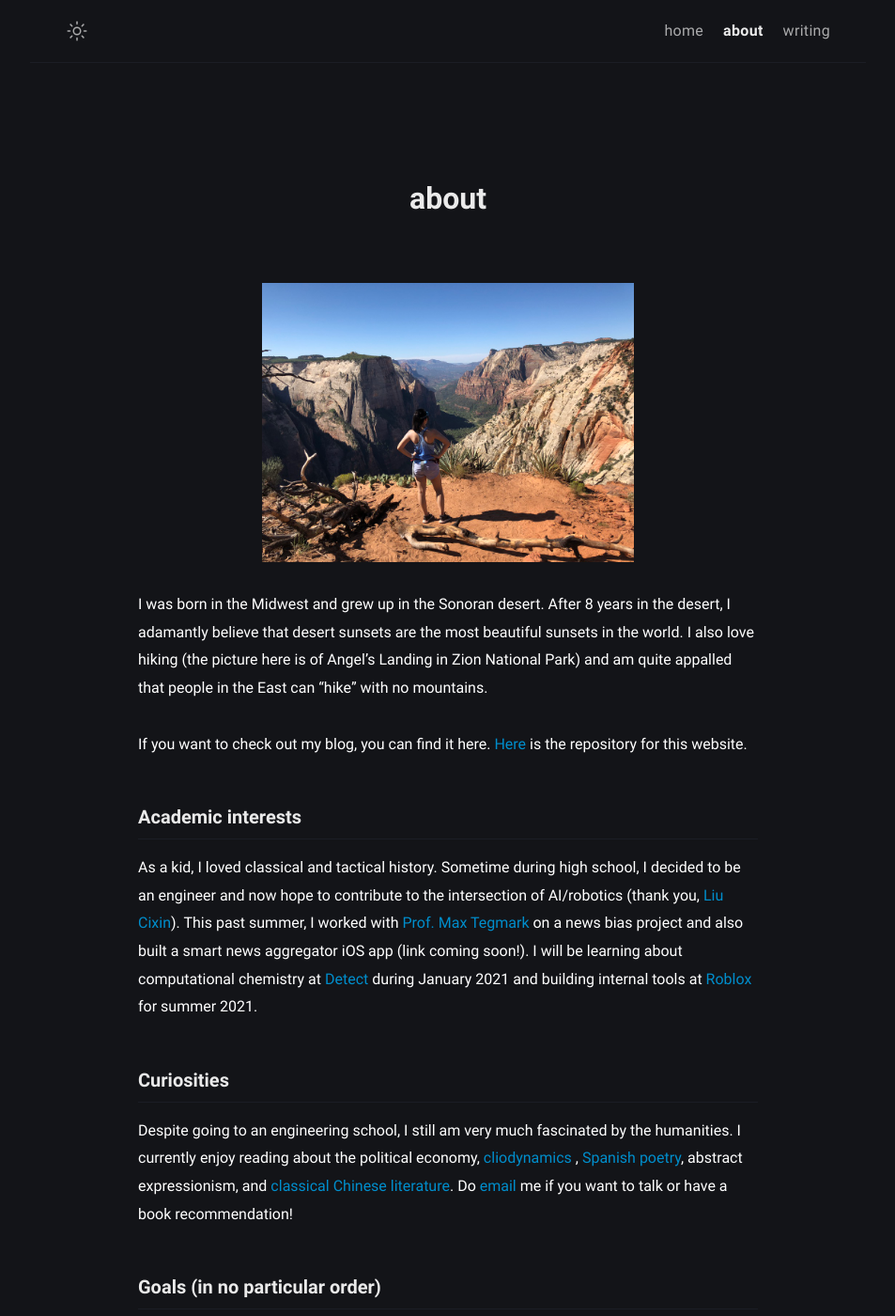
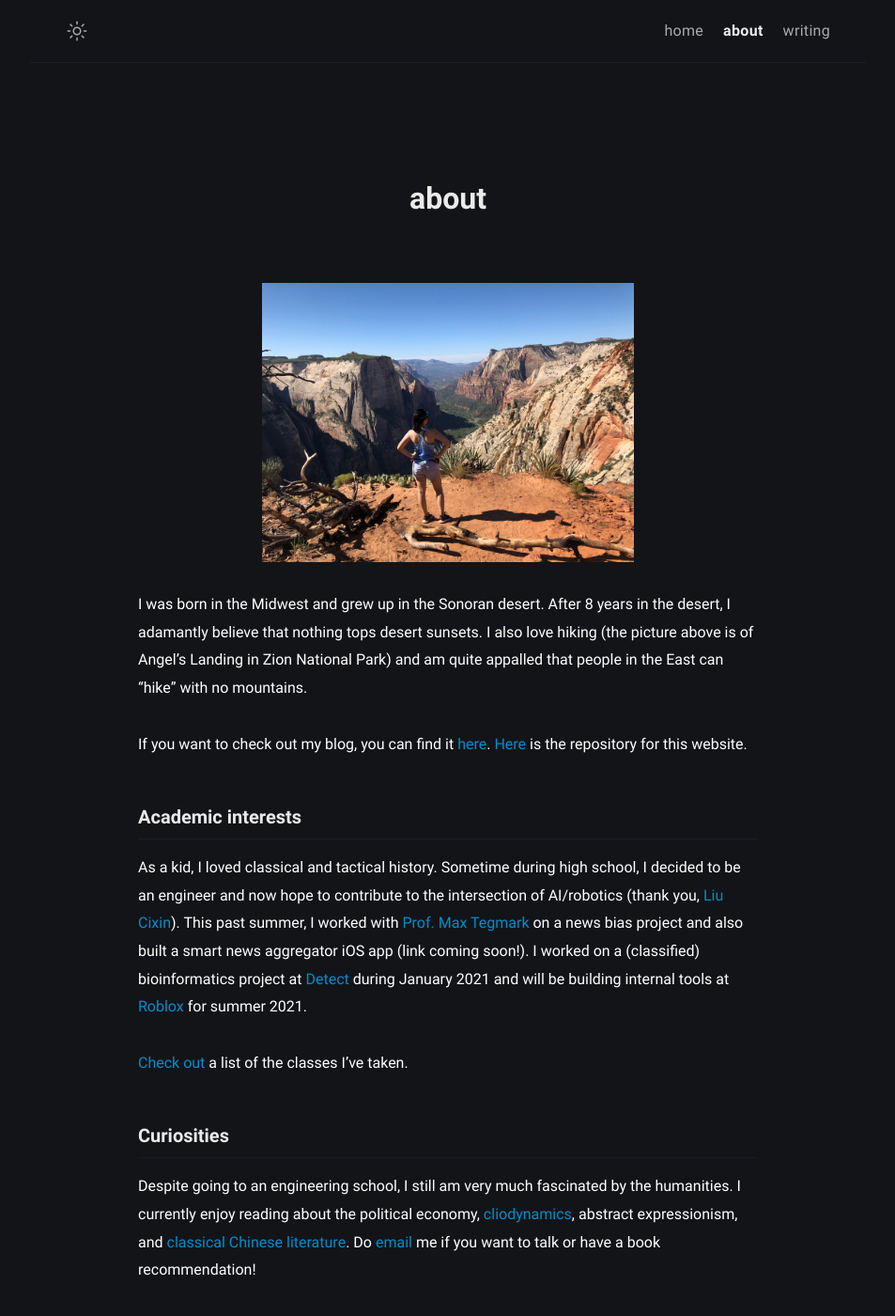
Before and after one commit to mlong93/personal-website, a Jekyll site: the page built from about.md, in a window 1280 px wide and 1400 px high. Shown: the whole window at 94% size, without its empty margins (163-1116 px from the left). Built offline with Jekyll 4.4.1, drawn with Linux system fonts in a browser that asks for light colours; some of the changed text lies outside the part shown.

Commit message:
added courses

```diff
--- a/_data/menus.yml
+++ b/_data/menus.yml
@@ -11,5 +11,5 @@
   external: false
 
 # - title: travel
-#   url: /thoughts/
+#   url: /travel/
 #   external: false
--- a/about.md
+++ b/about.md
@@ -8,15 +8,17 @@
 
 <img src="/assets/img/zion.jpeg" width="200" height="200" class="center" alt="Me at Angel's Landing"/>
 
-I was born in the Midwest and grew up in the Sonoran desert. After 8 years in the desert, I adamantly believe that desert sunsets are the most beautiful sunsets in the world. I also love hiking (the picture here is of Angel's Landing in Zion National Park) and am quite appalled that people in the East can "hike" with no mountains.
+I was born in the Midwest and grew up in the Sonoran desert. After 8 years in the desert, I adamantly believe that nothing tops desert sunsets. I also love hiking (the picture above is of Angel's Landing in Zion National Park) and am quite appalled that people in the East can "hike" with no mountains.
 
-If you want to check out my blog, you can find it here. <a href="https://github.com/mlong93/personal-website">Here</a> is the repository for this website.
+If you want to check out my blog, you can find it [here](https://mlong93.github.io). [Here](https://github.com/mlong93/personal-website) is the repository for this website.
 
 ### Academic interests
-As a kid, I loved classical and tactical history. Sometime during high school, I decided to be an engineer and now hope to contribute to the intersection of AI/robotics (thank you, <a href="https://twitter.com/liu_cixin?lang=en">Liu Cixin</a>). This past summer, I worked with <a href="https://space.mit.edu/home/tegmark/">Prof. Max Tegmark</a> on a news bias project and also built a smart news aggregator iOS app (link coming soon!). I will be learning about computational chemistry at <a href="https://www.newyorker.com/tech/annals-of-technology/jonathan-rothbergs-race-to-invent-the-ultimate-rapid-at-home-covid-19-test">Detect</a> during January 2021 and building internal tools at <a href="https://corp.roblox.com/technology/">Roblox</a> for summer 2021.
+As a kid, I loved classical and tactical history. Sometime during high school, I decided to be an engineer and now hope to contribute to the intersection of AI/robotics (thank you, [Liu Cixin](https://twitter.com/liu_cixin?lang=en)). This past summer, I worked with [Prof. Max Tegmark](https://space.mit.edu/home/tegmark/) on a news bias project and also built a smart news aggregator iOS app (link coming soon!). I worked on a (classified) bioinformatics project at [Detect](https://www.newyorker.com/tech/annals-of-technology/jonathan-rothbergs-race-to-invent-the-ultimate-rapid-at-home-covid-19-test) during January 2021 and will be building internal tools at [Roblox](https://corp.roblox.com/technology/) for summer 2021.
+
+[Check out](../courses) a list of the classes I've taken.
 
 ### Curiosities
-Despite going to an engineering school, I still am very much fascinated by the humanities. I currently enjoy reading about the political economy, <a href="http://peterturchin.com/cliodynamics/">cliodynamics </a>, <a href="https://www.neruda.uchile.cl/obra/obraversosdelcapitan5.html"> Spanish poetry</a>, abstract expressionism, and <a href="https://cti.lib.virginia.edu/frame.htm">classical Chinese literature</a>. Do <a href="mailto:mflong00@gmail.com">email</a> me if you want to talk or have a book recommendation!
+Despite going to an engineering school, I still am very much fascinated by the humanities. I currently enjoy reading about the political economy, [cliodynamics](http://peterturchin.com/cliodynamics/), abstract expressionism, and [classical Chinese literature](https://cti.lib.virginia.edu/frame.htm). Do [email](mailto:mflong00@gmail.com) me if you want to talk or have a book recommendation!
 
 ### Goals (in no particular order)
 * Visit 10 countries during my time at MIT (7 more to go!)
@@ -25,11 +27,11 @@
 * Keep track of visiting Harvard lecturers
 * Read 10+ books a year
 * Volunteer abroad
-* Read the <a href="https://en.wikipedia.org/wiki/Classic_Chinese_Novels">4 classic Chinese novels</a>
+* Read the [4 classic Chinese novels](https://en.wikipedia.org/wiki/Classic_Chinese_Novels)
 * Figure out what I want to do in the future
 
 ### Favorite reads
-* <i>Cien años de soledad</i>
+* *Cien años de soledad*
 * East of Eden
 * Count of Monte Cristo
 * Guns, Germs, and Steel
@@ -37,9 +39,9 @@
 * Late Victorian holocausts: El Niño famines and the making of the Third World
 * Why Nations Fail
 * The Banished Immortal: A life of Li Bai
-* <i>Romance sonámbulo</i>
-* <i>Veinte poemas de amor y una canción desesperada</i>
-* Norwegian Wood
+* *Romance sonámbulo*
+* *Veinte poemas de amor y una canción desesperada*
+* Kafka on the Shore
 * The Forever War
 * The Three Body Problem trilogy
 * Minor Feelings
@@ -49,4 +51,4 @@
 * Pachinko
 
 ### Why I didn't make my own Jekyll theme
-Honestly I'm not the best designer so I found a Jekyll theme that looked cool, revamped it, and deployed it. I just want to share my thoughts and some projects. If you're interested in my resume, please <a href="mailto:mflong00@gmail.com">email me</a>!
+Honestly I'm not the best designer so I found a Jekyll theme that looked cool, revamped it, and deployed it. I just want to share my thoughts and some projects. If you're interested in my resume, please [email me](mailto:mflong00@gmail.com)!
```
Also changed, not shown: courses.md (added, +45 -0 lines), 1 other file.
